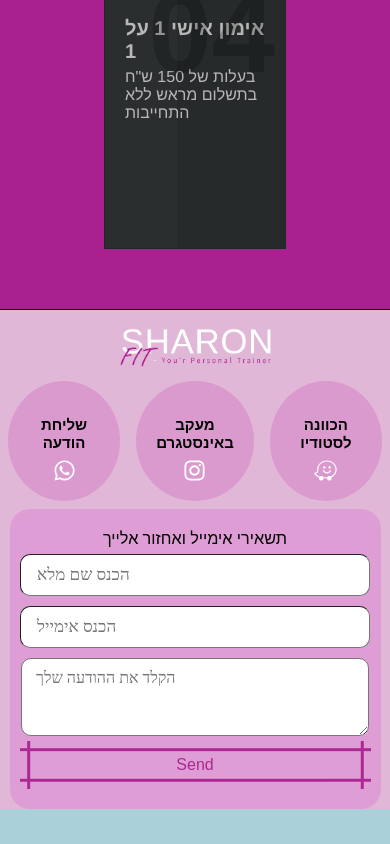
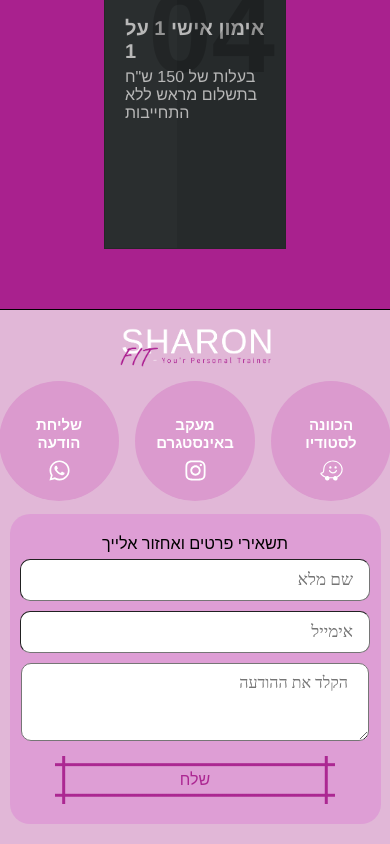
Before and after one commit to farucis/Sharon-Ft, a React (Create React App) app: page / in a window 390 px wide. Shown: the part 5344-6188 px from the top of the page. Before the commit the page ends 6153 px from the top, so only its background shows below. Built offline with nearby package versions, Linux system fonts and the light colour scheme.

Commit message:
update ui/ux
update email delivery functions

```diff
--- a/src/App.css
+++ b/src/App.css
@@ -1,7 +1,16 @@
+:root {
+  --light-pink: rgb(255, 184, 215);
+  --light-blue-button: rgb(218, 156, 205);
+  --dark-pink-button: rgb(169, 33, 142);
+}
+
+.end-page {
+  height: 80px;
+}
+
 .App {
   text-align: center;
-  background-color: rgb(169, 33, 142);
-
+  background-color: var(--dark-pink-button);
 }
 
 .App-logo {
@@ -15,13 +24,13 @@ video {
   object-fit: cover;
 }
 button {
-  background-color: rgb(169, 33, 142);
+  background-color: var(--dark-pink-button);
 }
 
 li {
   list-style-type: none;
 }
-/* CSS */
+
 button {
   --b: 3px; /* border thickness */
   --s: 0.45em; /* size of the corner */
@@ -60,24 +69,3 @@ button:active {
   background: var(--color);
   color: #fff;
 }
-
-
-
-@media (prefers-reduced-motion: no-preference) {
-  .App-logo {
-    animation: App-logo-spin infinite 20s linear;
-  }
-}
-
-.App-link {
-  color: #61dafb;
-}
-
-@keyframes App-logo-spin {
-  from {
-    transform: rotate(0deg);
-  }
-  to {
-    transform: rotate(360deg);
-  }
-}
--- a/src/screens/ContactUs/components/ContactUsIcons/ContactUsIcons.css
+++ b/src/screens/ContactUs/components/ContactUsIcons/ContactUsIcons.css
@@ -18,13 +18,14 @@
   height: 44px;
   text-align: center;
 }
-.contactUs-icon-card a {
+.contactUs-icons-container a {
   font-size: 38px;
   cursor: pointer;
   color: white;
+  text-decoration: none;
 }
 
-.contactUs-icon-card a:hover {
+.contactUs-icons-container a:hover {
   color: rgb(224, 3, 124);
 }
 
@@ -54,7 +55,7 @@
     font-size: 15px;
     height: 28px;
   }
-  .contactUs-icon-card a {
+  .contactUs-icons-container a {
     font-size: 23px;
   }
 }
--- a/src/screens/ContactUs/components/ContactUsIcons/ContactUsIcons.js
+++ b/src/screens/ContactUs/components/ContactUsIcons/ContactUsIcons.js
@@ -1,41 +1,44 @@
 import React from "react";
 import "./ContactUsIcons.css";
+import $ from "jquery";
 
 import { FaWhatsapp, FaInstagram, FaWaze } from "react-icons/fa";
+import { fadeInIcons } from "../Functions";
 
 const ContactUsIcons = () => {
+  $(window).scroll(fadeInIcons);
   return (
     <div className="contactUs-icons-container">
-      <div className="contactUs-icon-card">
-        <h3>שליחת הודעה </h3>
       <a
         target="_blank"
         rel="noreferrer"
         href="https://wa.me/message/EZX2HIMY3WDRM1"
       >
+        <div className="contactUs-icon-card">
+          <h3>שליחת הודעה </h3>
           <FaWhatsapp />
+        </div>
       </a>
-      </div>
-      <div className="contactUs-icon-card">
-        <h3>מעקב באינסטגרם</h3>
       <a
         target="_blank"
         rel="noreferrer"
         href="https://www.instagram.com/invites/contact/?i=x7ikcv5pitc5&utm_content=uf68p%E2%80%8E%E2%80%8F"
       >
+        <div className="contactUs-icon-card">
+          <h3>מעקב באינסטגרם</h3>
           <FaInstagram />
+        </div>
       </a>
-      </div>
-      <div className="contactUs-icon-card">
-        <h3>הכוונה לסטודיו</h3>
       <a
         target="_blank"
         rel="noreferrer"
         href="https://ul.waze.com/ul?preview_venue_id=22806840.228002868.613111&navigate=yes&utm_campaign=default&utm_source=waze_website&utm_medium=lm_share_location"
       >
+        <div className="contactUs-icon-card">
+          <h3>הכוונה לסטודיו</h3>
           <FaWaze />
+        </div>
       </a>
-      </div>
     </div>
   );
 };
--- a/src/screens/ContactUs/components/EmailInputArea/EmailInputArea.css
+++ b/src/screens/ContactUs/components/EmailInputArea/EmailInputArea.css
@@ -4,6 +4,7 @@
   width: 100%;
   align-items: center;
   justify-content: center;
+  padding: 5px 0 20px 0;
 }
 .contact-input {
   width: 65%;
@@ -24,6 +25,7 @@
   padding: 10px 16px 10px 16px;
   margin: 5px 0;
   border-width: 1px;
+  text-align: right;
 }
 .contact-input textarea {
   display: flex;
@@ -38,6 +40,7 @@
   font-weight: 300;
   padding: 10px 16px 30px 14px;
   margin: 5px 0;
+  text-align: right;
 }
 .contact-input h1 {
   color: var(--black);
@@ -55,6 +58,15 @@
   background-color: rgb(228, 204, 233);
   color: #920186;
 }
+
+.contact-input input[name="user_email"]:focus {
+  text-align: left;
+}
+
+.contact-input .btn {
+  margin-top: 10px;
+  width: 80%;
+}
 @media screen and (max-width: 940px) {
   .contact-input {
     width: 80%;
@@ -66,3 +78,16 @@
     width: 90%;
   }
 }
+
+@keyframes zoom-in-right{
+  from{
+      opacity: 0;
+      transform: scale3d(0.1, 0.1, 0.1) translate3d(1000px, 0, 0);
+      animation-timing-function: cubic-bezier(0.55, 0.055, 0.675, 0.19);
+  }
+  70%{
+      opacity: 1;
+      transform: scale3d(0.5, 0.5, 0.5) translate3d(-10px, 0, 0);
+      animation-timing-function: cubic-bezier(0.175, 0.885, 0.32, 1);
+  }
+}
--- a/src/screens/ContactUs/components/EmailInputArea/EmailInputArea.js
+++ b/src/screens/ContactUs/components/EmailInputArea/EmailInputArea.js
@@ -1,42 +1,23 @@
 import React from "react";
 import "./EmailInputArea.css";
-
-import emailjs from "emailjs-com";
-import { serviceID, templateID, userID } from "./emailjsKey";
+import $ from "jquery";
+import { fadeInEmailCard, sendEmail } from "../Functions";
 
 const EmailInputArea = () => {
-  const inputsValid = [true, true, true];
+  $(window).scroll(fadeInEmailCard);
 
   const formHandler = (e) => {
-    //e.target["name"].value.length < 1 && setInputsValid([false, true, true]);
-    //e.target["user_email"].value.length < 1 && setInputsValid([true, false, true]);
-    //e.target["message"].value.length < 1 && setInputsValid([true, true, false]);
-
-    console.log(inputsValid);
-    inputsValid.nameInput && inputsValid.emailinput && inputsValid.messageInput
-      ? sendEmail(e)
-      : e.preventDefault();
-  };
-
-  const sendEmail = (e) => {
-    e.preventDefault();
-    emailjs.sendForm(serviceID, templateID, e.target, userID).then(
-      (result) => {
-        console.log(result);
-        e.target.reset();
-      },
-      (error) => {
-        //console.log(error);
-      }
-    );
-
-    //document.forms["contadctForm"].reset();
+    !e.target.name.value ||
+    !e.target.user_email.value ||
+    !e.target.message.value
+      ? e.preventDefault()
+      : sendEmail(e);
   };
 
   return (
     <div className="contact-input-container">
       <div className="contact-input">
-        תשאירי אימייל ואחזור אלייך
+        תשאירי פרטים ואחזור אלייך
         <form
           id="contact-form"
           name="contact-form"
@@ -46,14 +27,15 @@ const EmailInputArea = () => {
             flexDirection: "column",
             alignSelf: "center",
             width: "100%",
+            alignItems: "center",
           }}
         >
-          <input type="text" name="name" placeholder="הכנס שם מלא" />
-          <input type="email" name="user_email" placeholder="הכנס אימייל" />
-          <textarea name="message" placeholder="הקלד את ההודעה שלך" />
+          <input type="text" name="name" placeholder="שם מלא" />
+          <input type="email" name="user_email" placeholder="אימייל" />
+          <textarea name="message" placeholder="הקלד את ההודעה " />
 
-          <button type="submit" className="btn primary-btn">
-            Send
+          <button type="submit" className="btn">
+            שלח
           </button>
         </form>
       </div>
--- /dev/null
+++ b/src/screens/ContactUs/components/Functions.js
@@ -0,0 +1,41 @@
+import $ from "jquery";
+import emailjs from "emailjs-com";
+import { serviceID, templateID, userID } from "./EmailInputArea/emailjsKey";
+import { addAnimationToClass } from "../../AboutMe/components/TrainingMethod/components/Function";
+
+export const sendEmail = (e) => {
+  emailjs.sendForm(serviceID, templateID, e.target, userID).then(
+    (result) => {
+      console.log(result);
+    },
+    (error) => {
+      console.log(error);
+    }
+  );
+};
+
+export const fadeInEmailCard = () => {
+  const height =
+    $(".contactUs-icons-container").offset().top -
+    $(".contactUs-container").height();
+
+  if ($(window).scrollTop() <= height)
+    for (let i = 0; i < 3; i++)
+      addAnimationToClass(".contact-input", "zoom-in-right", 0.6, height, 1);
+};
+
+export const fadeInIcons = () => {
+  const height =
+    $(".contactUs-icons-container").offset().top -
+    $(".contactUs-container").height() -
+    $(".contactUs-icons-container").height();
+
+  if ($(window).scrollTop() <= height)
+    for (let i = 0; i < 3; i++)
+      addAnimationToClass(
+        `.contactUs-icons-container a:nth-child(${i + 1})`,
+        "fade-in",
+        0.3 * (i + 1),
+        height
+      );
+};
```
Lines whose indentation alone changed are shown as unchanged.
